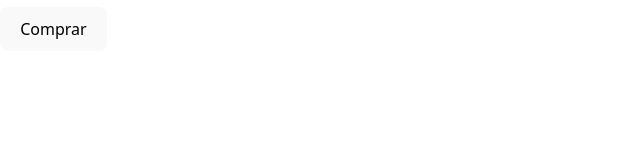
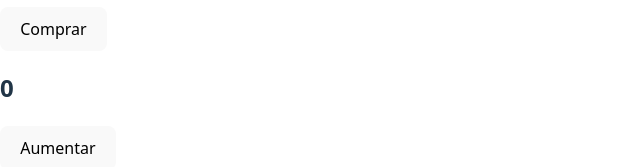
Before and after one commit to thiago2307/practicaReact, a React (Vite) app in the folder practica/: page / in a window 1280 px wide. Shown: the part 1240-1407 px from the top of the page, without its empty margins (0-640 px from the left). Before the commit the page ends 1291 px from the top, so only its background shows below. Built offline with nearby package versions, Linux system fonts and the light colour scheme.

Commit message:
useEfect

```diff
--- a/practica/src/App.jsx
+++ b/practica/src/App.jsx
@@ -7,6 +7,7 @@ import Lista from './componentes/Lista.jsx'
 import Formulario from './componentes/Formulario.jsx'
 import AgregarTareas from './componentes/AgregarTareas.jsx'
 import MiniApp from './componentes/MiniApp.jsx'
+import UseEfect from './componentes/UseEfect.jsx'
 import './App.css'
 //import { useState } from "react";
 
@@ -21,6 +22,7 @@ function App() {
     <Formulario/>
     <AgregarTareas/>
     <MiniApp/>
+    <UseEfect/>
     </>
   )
 }
--- /dev/null
+++ b/practica/src/componentes/UseEfect.jsx
@@ -0,0 +1,20 @@
+import { useState, useEffect } from "react";
+
+function Contador() {
+  const [contador, setContador] = useState(0);
+
+  useEffect(() => {
+    console.log("El contador cambió:", contador);
+  }, [contador]);
+
+  return (
+    <div>
+      <h2>{contador}</h2>
+      <button onClick={() => setContador(contador + 1)}>
+        Aumentar
+      </button>
+    </div>
+  );
+}
+
+export default Contador;
```
